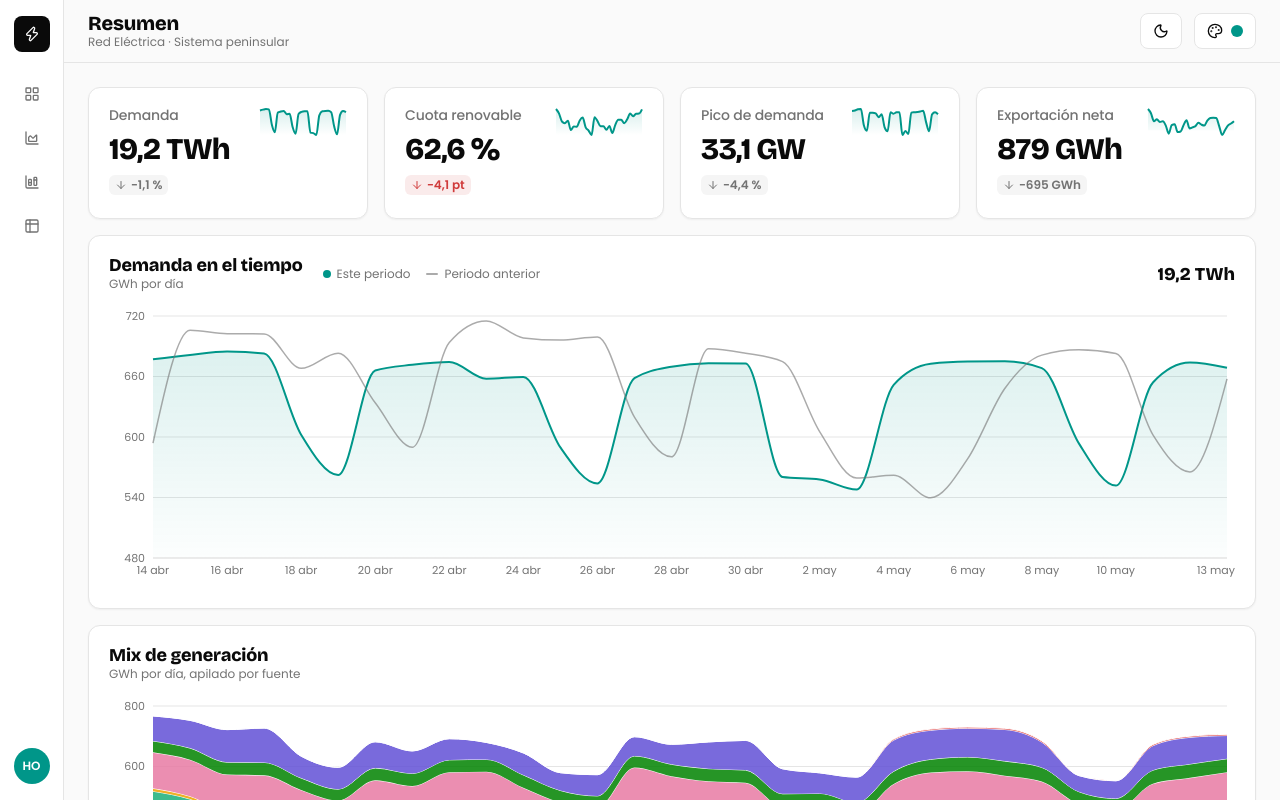
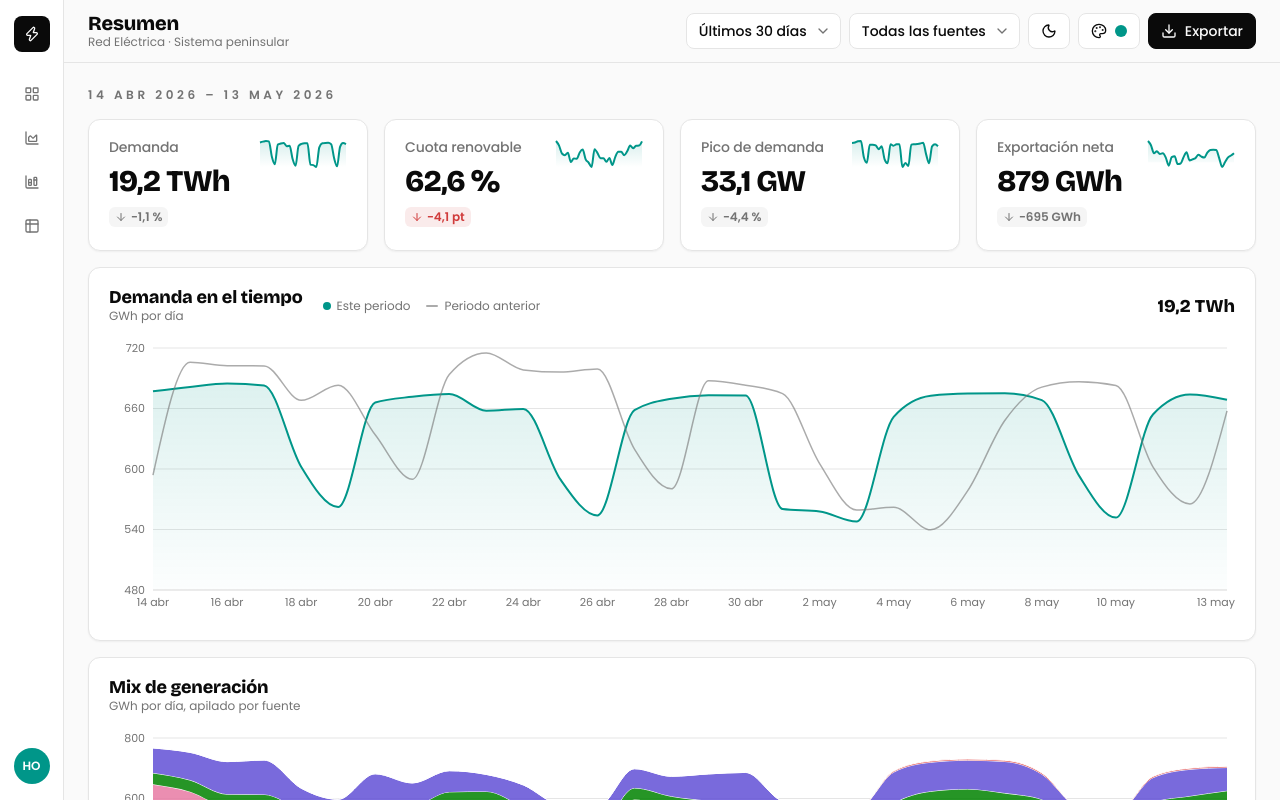
Before and after one commit to hectorolisan/analytics-dashboard, a React (Vite) app: page / in a window 1280 px wide. Shown: the top 800 px of the page. Built offline with nearby package versions, Linux system fonts and the light colour scheme.

Commit message:
feat(filters): add period and source filters with csv export

```diff
--- a/src/App.tsx
+++ b/src/App.tsx
@@ -1,7 +1,8 @@
 import { Suspense, use, useState } from 'react'
 import { Dashboard } from './components/Dashboard'
+import { ExportButton, Filters } from './components/Filters'
 import { Sidebar } from './components/Sidebar'
-import { DashboardSkeleton } from './components/Skeleton'
+import { DashboardSkeleton, Skeleton } from './components/Skeleton'
 import { ThemeControls } from './components/ThemeControls'
 import { loadDays, type Day } from './lib/data'
 import { PERIODS, type SourceFilter } from './lib/metrics'
@@ -9,19 +10,23 @@ import { PERIODS, type SourceFilter } from './lib/metrics'
 const daysPromise: Promise<Day[] | Error> = loadDays().catch((e: Error) => e)
 
 export default function App() {
-  const [period] = useState(PERIODS[1])
-  const [sourceFilter] = useState<SourceFilter>('all')
+  const [period, setPeriod] = useState<(typeof PERIODS)[number]>(PERIODS[1])
+  const [sourceFilter, setSourceFilter] = useState<SourceFilter>('all')
 
   return (
     <div className="flex min-h-dvh">
       <Sidebar />
       <div className="min-w-0 flex-1">
-        <header className="sticky top-0 z-10 flex flex-wrap items-center gap-3 border-b bg-background/80 px-4 py-3 backdrop-blur sm:px-6">
+        <header className="sticky top-0 z-10 flex flex-wrap items-center gap-2 border-b bg-background/80 px-4 py-3 backdrop-blur sm:px-6">
           <div className="mr-auto">
             <h1 className="text-xl">Resumen</h1>
             <p className="text-xs text-muted-foreground">Red Eléctrica · Sistema peninsular</p>
           </div>
+          <Filters period={period} onPeriod={setPeriod} sourceFilter={sourceFilter} onSourceFilter={setSourceFilter} />
           <ThemeControls />
+          <Suspense fallback={<Skeleton className="h-9 w-28" />}>
+            <ExportButton data={daysPromise} period={period} sourceFilter={sourceFilter} />
+          </Suspense>
         </header>
         <main id="resumen" className="mx-auto max-w-7xl scroll-mt-20 p-4 sm:p-6">
           <Suspense fallback={<DashboardSkeleton />}>
--- a/src/components/Dashboard.tsx
+++ b/src/components/Dashboard.tsx
@@ -1,5 +1,5 @@
 import type { Day } from '../lib/data'
-import { formatEnergy, formatPct, formatPower, formatSigned } from '../lib/format'
+import { formatDate, formatEnergy, formatPct, formatPower, formatSigned } from '../lib/format'
 import {
   bucketize,
   combine,
@@ -34,6 +34,10 @@ export function Dashboard({ days, period, sourceFilter }: Props) {
 
   return (
     <div className="space-y-4">
+      <p className="text-xs font-semibold tracking-[0.3em] text-muted-foreground uppercase">
+        {formatDate(current[0].date, 'long')} – {formatDate(current.at(-1)!.date, 'long')}
+        <span className="sr-only">, comparado con el periodo anterior</span>
+      </p>
       <div className="grid gap-4 sm:grid-cols-2 xl:grid-cols-4">
         <KpiCard
           label="Demanda"
--- /dev/null
+++ b/src/components/Filters.tsx
@@ -0,0 +1,74 @@
+import { ChevronDown, Download } from 'lucide-react'
+import { use } from 'react'
+import type { Day } from '../lib/data'
+import { download, toCsv } from '../lib/export'
+import { PERIODS, SOURCE_FILTERS, splitPeriod, visibleSources, type Period, type SourceFilter } from '../lib/metrics'
+import { controlClass } from './ThemeControls'
+
+type SelectProps<T extends string> = {
+  label: string
+  value: T
+  options: readonly { key: T; label: string }[]
+  onChange: (v: T) => void
+}
+
+function Select<T extends string>({ label, value, options, onChange }: SelectProps<T>) {
+  return (
+    <label className="relative">
+      <span className="sr-only">{label}</span>
+      <select
+        value={value}
+        onChange={(e) => onChange(e.target.value as T)}
+        className={`${controlClass} cursor-pointer appearance-none pr-8`}
+      >
+        {options.map((o) => (
+          <option key={o.key} value={o.key}>
+            {o.label}
+          </option>
+        ))}
+      </select>
+      <ChevronDown className="pointer-events-none absolute top-1/2 right-2.5 size-4 -translate-y-1/2 text-muted-foreground" />
+    </label>
+  )
+}
+
+type Props = {
+  period: Period
+  onPeriod: (p: Period) => void
+  sourceFilter: SourceFilter
+  onSourceFilter: (f: SourceFilter) => void
+}
+
+export function Filters({ period, onPeriod, sourceFilter, onSourceFilter }: Props) {
+  return (
+    <>
+      <Select
+        label="Periodo"
+        value={period.key}
+        options={PERIODS}
+        onChange={(k) => onPeriod(PERIODS.find((p) => p.key === k)!)}
+      />
+      <Select label="Fuentes" value={sourceFilter} options={SOURCE_FILTERS} onChange={onSourceFilter} />
+    </>
+  )
+}
+
+export function ExportButton({ data, period, sourceFilter }: { data: Promise<Day[] | Error> } & Omit<Props, 'onPeriod' | 'onSourceFilter'>) {
+  const days = use(data)
+  const ok = !(days instanceof Error)
+  return (
+    <button
+      type="button"
+      disabled={!ok}
+      onClick={() => {
+        if (!ok) return
+        const { current } = splitPeriod(days, period.days)
+        download(`ree-${period.key}-${current.at(-1)?.date}.csv`, toCsv(current, visibleSources(sourceFilter)))
+      }}
+      className={`${controlClass} border-foreground bg-foreground text-background hover:bg-foreground/90 disabled:opacity-50`}
+    >
+      <Download className="size-4" aria-hidden />
+      Exportar
+    </button>
+  )
+}
--- /dev/null
+++ b/src/lib/export.ts
@@ -0,0 +1,14 @@
+import type { Day, SOURCES } from './data'
+
+export function toCsv(days: Day[], sources: readonly (typeof SOURCES)[number][]) {
+  const header = ['fecha', 'demanda_gwh', 'pico_mw', ...sources.map((s) => `${s.key}_gwh`), 'saldo_importador_gwh']
+  const lines = days.map((d) => [d.date, d.demand, d.peak, ...sources.map((s) => d[s.key]), d.exchange].join(','))
+  return [header.join(','), ...lines].join('\n')
+}
+
+export function download(filename: string, text: string) {
+  const url = URL.createObjectURL(new Blob([text], { type: 'text/csv;charset=utf-8' }))
+  const a = Object.assign(document.createElement('a'), { href: url, download: filename })
+  a.click()
+  URL.revokeObjectURL(url)
+}
```
